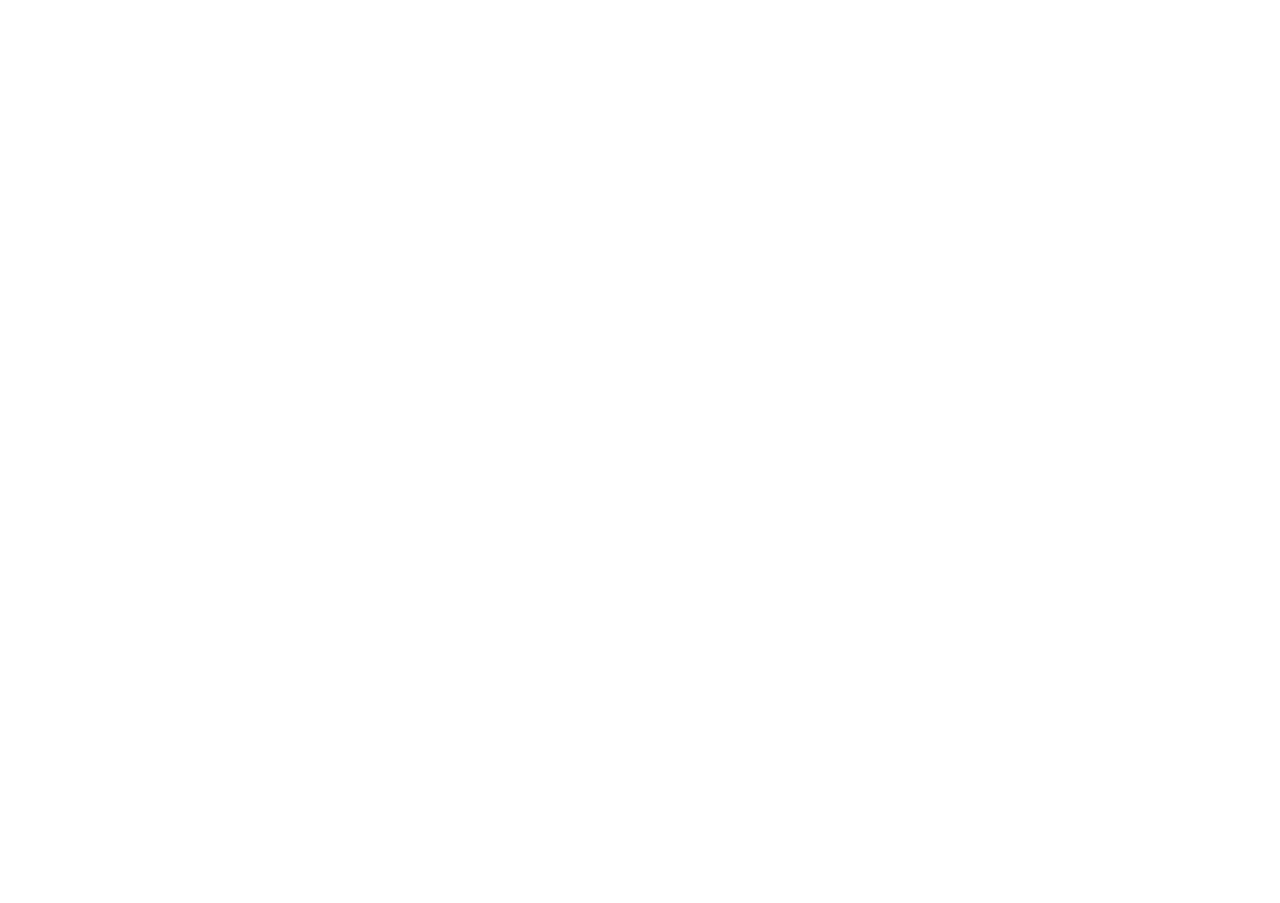
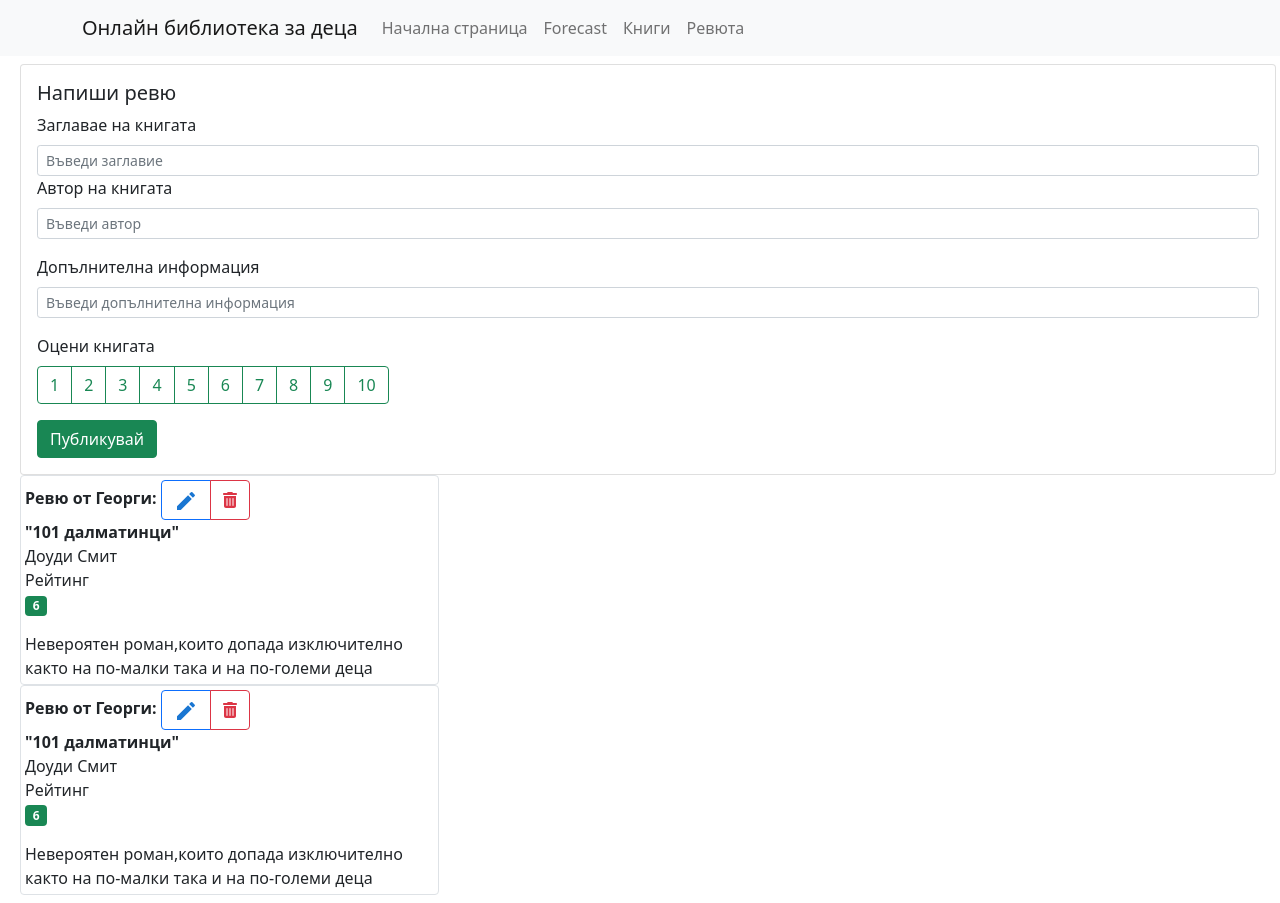
Before and after one commit to Yordanka2/MyLibrary, a React (Create React App) app: page /reviews in a window 1280 px wide. Before the commit this address had no page. Before the commit the page ends 800 px from the top, so only its background shows below. Built offline with nearby package versions, Linux system fonts and the light colour scheme.

Commit message:
reviewsAdd

```diff
--- a/package.json
+++ b/package.json
@@ -8,6 +8,7 @@
     "@fortawesome/fontawesome-svg-core": "^1.3.0",
     "@fortawesome/free-solid-svg-icons": "^6.0.0",
     "@fortawesome/react-fontawesome": "^0.1.17",
+    "@mui/icons-material": "^5.4.2",
     "@mui/material": "^5.4.1",
     "@testing-library/jest-dom": "^5.16.2",
     "@testing-library/react": "^12.1.2",
--- a/src/App.js
+++ b/src/App.js
@@ -6,7 +6,7 @@
 } from "react-router-dom";
 
 import Home from "./pages/Home";
-import User from "./pages/User";
+import Reviews from "./pages/Reviews";
 import Forecast from "./pages/Forecast";
 import Books from "./pages/Books";
 
@@ -16,8 +16,8 @@
     element: <Home/>
   },
   {
-    path: '/user',
-    element: <User/>
+    path: '/reviews',
+    element: <Reviews/>
   },
   {
     path: '/forecast',
--- a/src/components/NavBar.js
+++ b/src/components/NavBar.js
@@ -17,7 +17,7 @@
                     <Nav.Link as={Link} to="/">Начална страница </Nav.Link>
                     <Nav.Link as={Link} to="/forecast">Forecast</Nav.Link>
                     <Nav.Link as={Link} to="/books">Книги</Nav.Link>
-                    <Nav.Link as={Link} to="/user">Ревюта</Nav.Link>
+                    <Nav.Link as={Link} to="/reviews">Ревюта</Nav.Link>
                 </Nav>
                 </Navbar.Collapse>
             </Container>
--- a/src/components/books/BookGridItem.js
+++ b/src/components/books/BookGridItem.js
@@ -58,7 +58,7 @@
           <br />
 
           <div className="col-md-4">
-        <div className="grid-movie-container img-thumbnail mb-9">
+          <div className="grid-movie-container img-thumbnail mb-9">
                 <div className="d-flex">
                 <img className="book-poster w-50"
                 src={'https://assets.chitanka.info/thumb/book-cover/12/4612.250.jpg'} alt={"Алиса в огледалния свят"}/>
--- /dev/null
+++ b/src/components/reviews/BookReviews.js
@@ -0,0 +1,96 @@
+
+
+import { FontAwesomeIcon } from '@fortawesome/react-fontawesome';
+import { Card, Form, Button, ButtonGroup, Modal } from "react-bootstrap";
+import { faThList, faFileZipper } from '@fortawesome/free-solid-svg-icons';
+import { faRLList, faTrashCan } from '@fortawesome/free-solid-svg-icons';
+import { faLList, faFilePen } from '@fortawesome/free-solid-svg-icons';
+import EditIcon from '@mui/icons-material/Edit';
+import {  faFilePdf } from '@fortawesome/free-solid-svg-icons';
+
+import {  faBookOpen } from '@fortawesome/free-solid-svg-icons';
+import {
+    Container,
+    Row,
+    Col,
+  } from "react-bootstrap";
+import {  faBahai } from '@fortawesome/free-solid-svg-icons';
+import ReadMore from "../books/Modal";
+
+function BookReviews (props) {
+
+
+    return (
+        <>
+
+
+
+            <div className="col-md-4">
+            <div className="grid-movie-container img-thumbnail mb-9">
+
+
+                       <div className="fw-bold book-titl mb-9">
+                        <h10 className="book-title"> Ревю  от Георги: </h10>
+                        <ButtonGroup  size="ms-2" ClassName= " d-flex align-items-start  justify-content-between" >
+                       <Button  variant="outline-primary">
+                       <EditIcon color="primary" />
+                        </Button>
+                        <Button  variant="outline-danger"  >
+                        <FontAwesomeIcon icon={ faTrashCan} />
+                   </Button>
+                   </ButtonGroup>
+                        </div>
+
+                        <div className="fw-bold book-titl mb-9">
+                        <h10 className="book-title"> "101 далматинци"</h10> </div>
+                        <div className="books-author">
+                        <h11 className="books-author"> Доуди Смит </h11> </div>
+                        <div className="books-author">
+                        <h11 className="books-rate"> Рейтинг </h11> </div>
+                        <div className="book-vote badge bg-success  "> {6} </div>
+
+                        <div className="book-overview pt-3">
+                     {"Невероятен роман,които допада изключително както на по-малки така и на по-големи деца"}
+                     </div>
+                </div>
+                </div>
+
+                <div className="col-md-4">
+            <div className="grid-movie-container img-thumbnail mb-9">
+
+
+                       <div className="fw-bold book-titl mb-9">
+                        <h10 className="book-title"> Ревю  от Георги: </h10>
+                        <ButtonGroup  size="ms-2" ClassName= " d-flex align-items-start  justify-content-between" >
+                       <Button  variant="outline-primary">
+                       <EditIcon color="primary" />
+                        </Button>
+                        <Button  variant="outline-danger"  >
+                        <FontAwesomeIcon icon={ faTrashCan} />
+                   </Button>
+                   </ButtonGroup>
+                        </div>
+
+                        <div className="fw-bold book-titl mb-9">
+                        <h10 className="book-title"> "101 далматинци"</h10> </div>
+                        <div className="books-author">
+                        <h11 className="books-author"> Доуди Смит </h11> </div>
+                        <div className="books-author">
+                        <h11 className="books-rate"> Рейтинг </h11> </div>
+                        <div className="book-vote badge bg-success  "> {6} </div>
+
+                        <div className="book-overview pt-3">
+                     {"Невероятен роман,които допада изключително както на по-малки така и на по-големи деца"}
+                     </div>
+                </div>
+                </div>
+
+
+
+
+
+        </>
+    )
+}
+
+export default BookReviews;
--- /dev/null
+++ b/src/components/reviews/FormReviews.js
@@ -0,0 +1,53 @@
+import {
+    Card,
+    Form,
+    Button,
+    ButtonToolbar,
+    ButtonGroup,
+} from "react-bootstrap";
+
+function FormReviews() {
+    return (
+        <Card>
+            <Card.Body>
+                <Form>
+                <Card.Title  > Напиши ревю
+                   </Card.Title>
+                    <Form.Group className="md-3" controlId="formBasicHeading">
+                        <Form.Label size="sm">Заглавае на книгата</Form.Label>
+                        <Form.Control type="heading"  size="sm" placeholder="Въведи заглавие" />
+                    </Form.Group>
+                    <Form.Group className="mb-3" controlId="formBasicAuthor">
+                        <Form.Label size="sm" >Автор на книгата</Form.Label>
+                        <Form.Control type="author" size="sm" placeholder="Въведи автор" />
+                    </Form.Group>
+
+                       <Form.Group className="mb-3" controlId="formBasicInformation">
+                        <Form.Label size="sm" >Допълнителна информация</Form.Label>
+                        <Form.Control type="information" size="sm" placeholder="Въведи допълнителна информация" />
+                        </Form.Group>
+                        <Form.Group className="mb-3" controlId="formBasicGrade">
+                        <Form.Label size="sm">Оцени книгата </Form.Label>
+                        <ButtonToolbar aria-label="Toolbar with button groups">
+                     <ButtonGroup className="me-2" aria-label="First group" variant="outline-success">
+                     <Button  variant="outline-success" >1 </Button> <Button variant="outline-success">2</Button> <Button variant="outline-success">3</Button> <Button variant="outline-success">4</Button>
+                     <Button variant="outline-success">5</Button> <Button variant="outline-success" >6</Button> <Button variant="outline-success">7</Button> <Button variant="outline-success">8</Button>
+                     <Button variant="outline-success">9</Button> <Button variant="outline-success">10</Button>
+                     </ButtonGroup>
+                    </ButtonToolbar>
+                    </Form.Group>
+
+                    <Button variant="success" type="submit">
+                        Публикувай
+                    </Button>
+                </Form>
+            </Card.Body>
+
+     </Card>
+
+
+    )
+}
+
+
+export default FormReviews;
--- /dev/null
+++ b/src/layouts/ReviewsLayout.js
@@ -0,0 +1,31 @@
+
+import NavBar from "../components/NavBar";
+import {
+  Container,
+  Row,
+  Col,
+} from "react-bootstrap";
+
+function ReviewsLayout(props) {
+    return (
+        <>
+          <NavBar/>
+          <Container  fluid  className="ms-2 py-2"  >
+
+            <Row>
+               <Col>
+                  {props.search}
+               </Col>
+            </Row>
+
+               <Col>
+                  {props.reviewsbook}
+               </Col>
+
+
+          </Container>
+        </>
+    );
+  }
+
+export default ReviewsLayout;
--- a/src/pages/Reviews.js
+++ b/src/pages/Reviews.js
@@ -1,6 +1,17 @@
+
+import ReviewsLayout from "../layouts/ReviewsLayout";
+import FormReviews from "../components/reviews/FormReviews"
+import BookReviews from "../components/reviews/BookReviews"
+
 function Reviews(props) {
+
     return (
-        <div>Reviews</div>
-    )
-}
+      <ReviewsLayout
+        search={<FormReviews/>}
+        reviewsbook={<BookReviews/>}
+
+        />
+    );
+  }
+
 export default Reviews;
```
Also changed, not shown: 1 other file (tests, documents, lock files or other folders).
